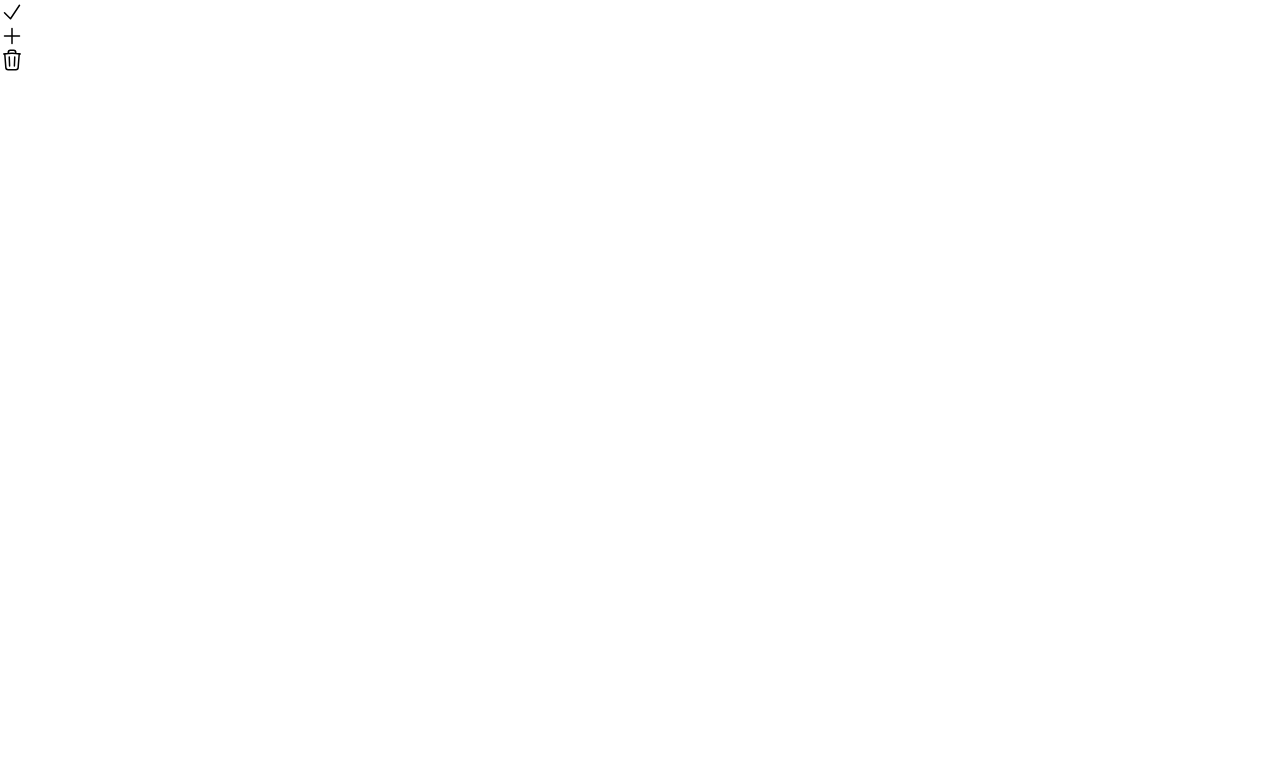
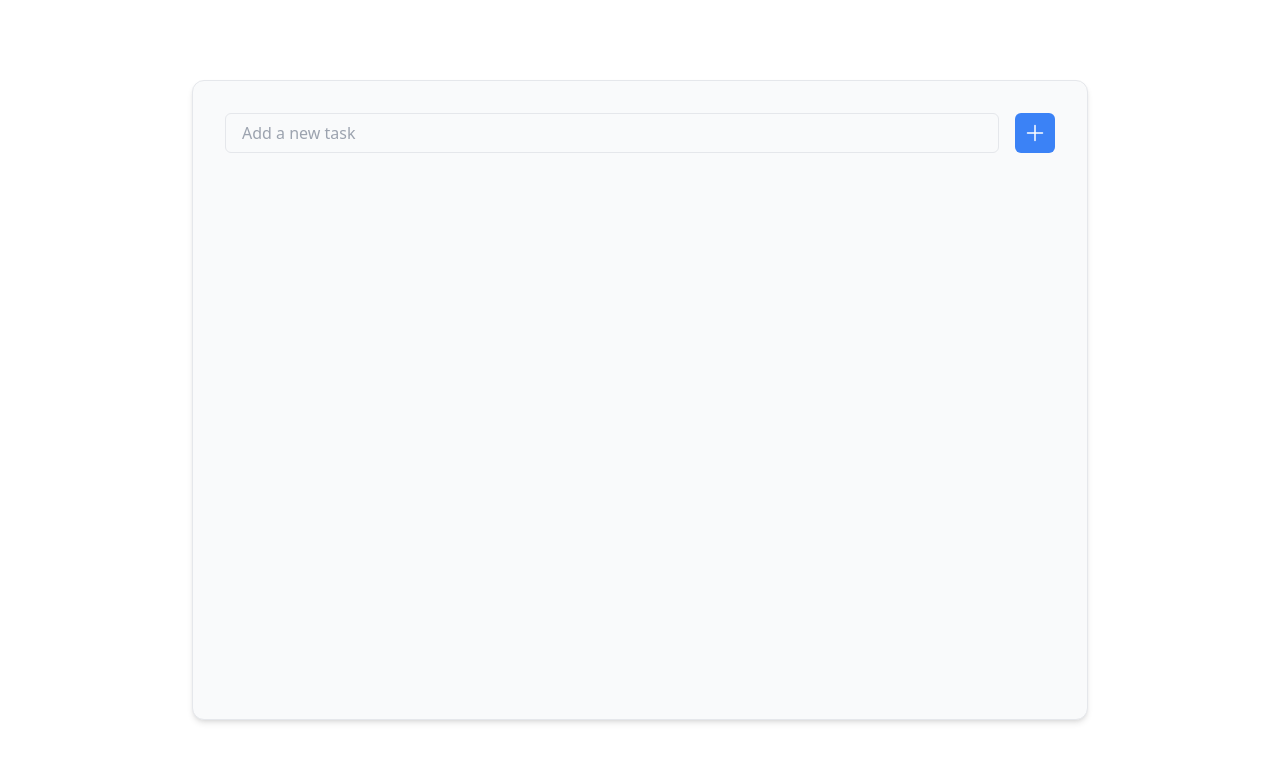
Before and after one commit to mg-wunna/todo-web-application, a React (Vite) app: page / in a window 1280 px wide. Shown: the top 762 px of the page. Built offline with nearby package versions, Linux system fonts and the light colour scheme.

Commit message:
feat: 🎸 add add todo component

```diff
--- a/src/application.tsx
+++ b/src/application.tsx
@@ -1,13 +1,23 @@
-import CheckIcon from "./icons/check-icon";
-import PlusIcon from "./icons/plus-icon";
-import TrashIcon from "./icons/trash-icon";
+import { useCallback, useState } from "react";
+import AddTodo from "./components/add-todo";
 
 const App = () => {
+  const [keyword, setKeyword] = useState("");
+
+  const addTaskHandler = useCallback(() => {
+    setKeyword("");
+    // ...
+  }, []);
+
   return (
-    <div>
-      <CheckIcon />
-      <PlusIcon />
-      <TrashIcon />
+    <div className="flex h-screen w-screen items-center justify-center">
+      <div className="h-[80vh] w-[70vw] rounded-xl border border-solid border-gray-200 bg-gray-50 p-8 shadow-md">
+        <AddTodo
+          keyword={keyword}
+          onKeywordChange={setKeyword}
+          onAddClick={addTaskHandler}
+        />
+      </div>
     </div>
   );
 };
--- /dev/null
+++ b/src/components/add-todo.tsx
@@ -0,0 +1,37 @@
+import { useCallback } from "react";
+import PlusIcon from "../icons/plus-icon";
+
+export type AddTodoProps = {
+  keyword: string;
+  onKeywordChange: (value: string) => void;
+  onAddClick: () => void;
+};
+
+const AddTodo = ({ keyword, onKeywordChange, onAddClick }: AddTodoProps) => {
+  const changeKeywordHandler = useCallback(
+    (event: React.ChangeEvent<HTMLInputElement>) => {
+      onKeywordChange(event.target.value);
+    },
+    [onKeywordChange],
+  );
+
+  return (
+    <div className="flex h-10 items-center justify-between gap-4">
+      <input
+        type="text"
+        placeholder="Add a new task"
+        className="flex h-full flex-1 items-center rounded-md border border-solid border-gray-200 bg-gray-50 px-4"
+        value={keyword}
+        onChange={changeKeywordHandler}
+      />
+      <div
+        className="flex aspect-square h-full items-center justify-center rounded-md bg-blue-500 text-white"
+        onClick={onAddClick}
+      >
+        <PlusIcon />
+      </div>
+    </div>
+  );
+};
+
+export default AddTodo;
```
